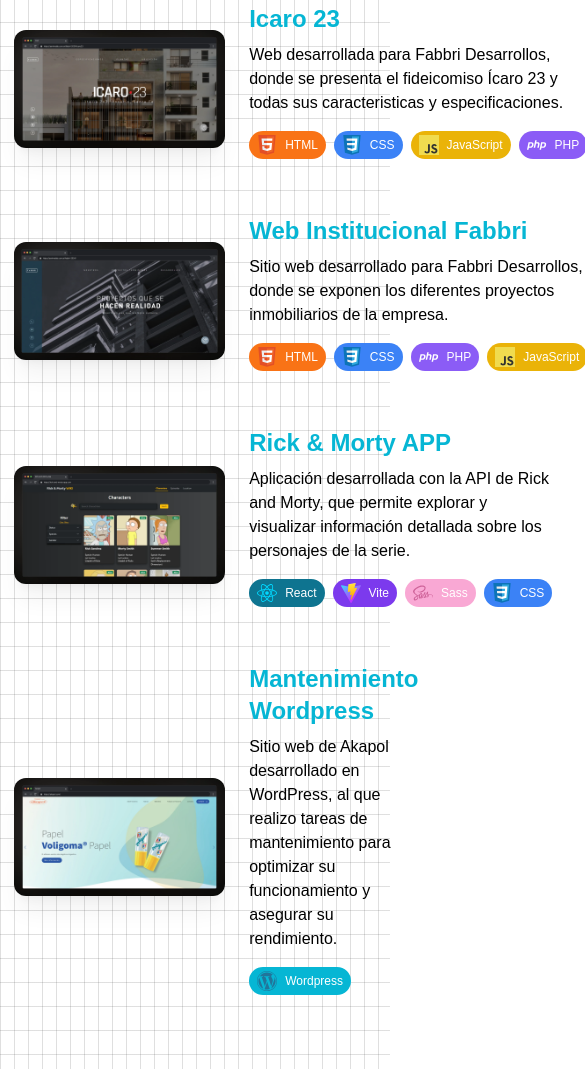
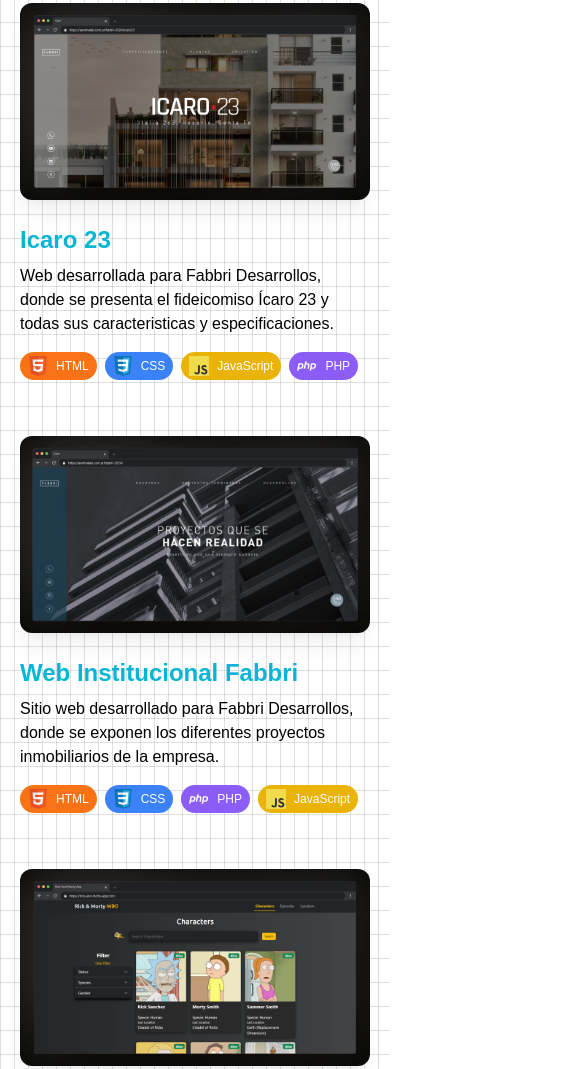
Before and after one commit to LuchoNapo/portfolio, an Astro site: page / in a window 390 px wide. Shown: the part 1130-2199 px from the top of the page, 585 px wide, since content can reach past the window. Built offline with nearby package versions, Linux system fonts and the light colour scheme; Astro itself is replaced by a stand-in of ours.

Commit message:
[fix] projects section flex-directions in mobile

```diff
--- a/src/components/Projects.astro
+++ b/src/components/Projects.astro
@@ -92,9 +92,9 @@
 
 {
   PROJECTS.map(({ title, description, tags, image }) => (
-    <article class="flex gap-6 items-center justify-start">
+    <article class="flex gap-6 items-center justify-start md:flex-row flex-col">
       <img
-        class="size-7/12 rounded-xl shadow-xl shadow-black/5 dark:shadow-white/5 "
+        class="md:size-7/12 rounded-xl shadow-xl shadow-black/5 dark:shadow-white/5 "
         src={image}
         alt={`Captura de pantallade del proyecto ${title}`}
       />
```
